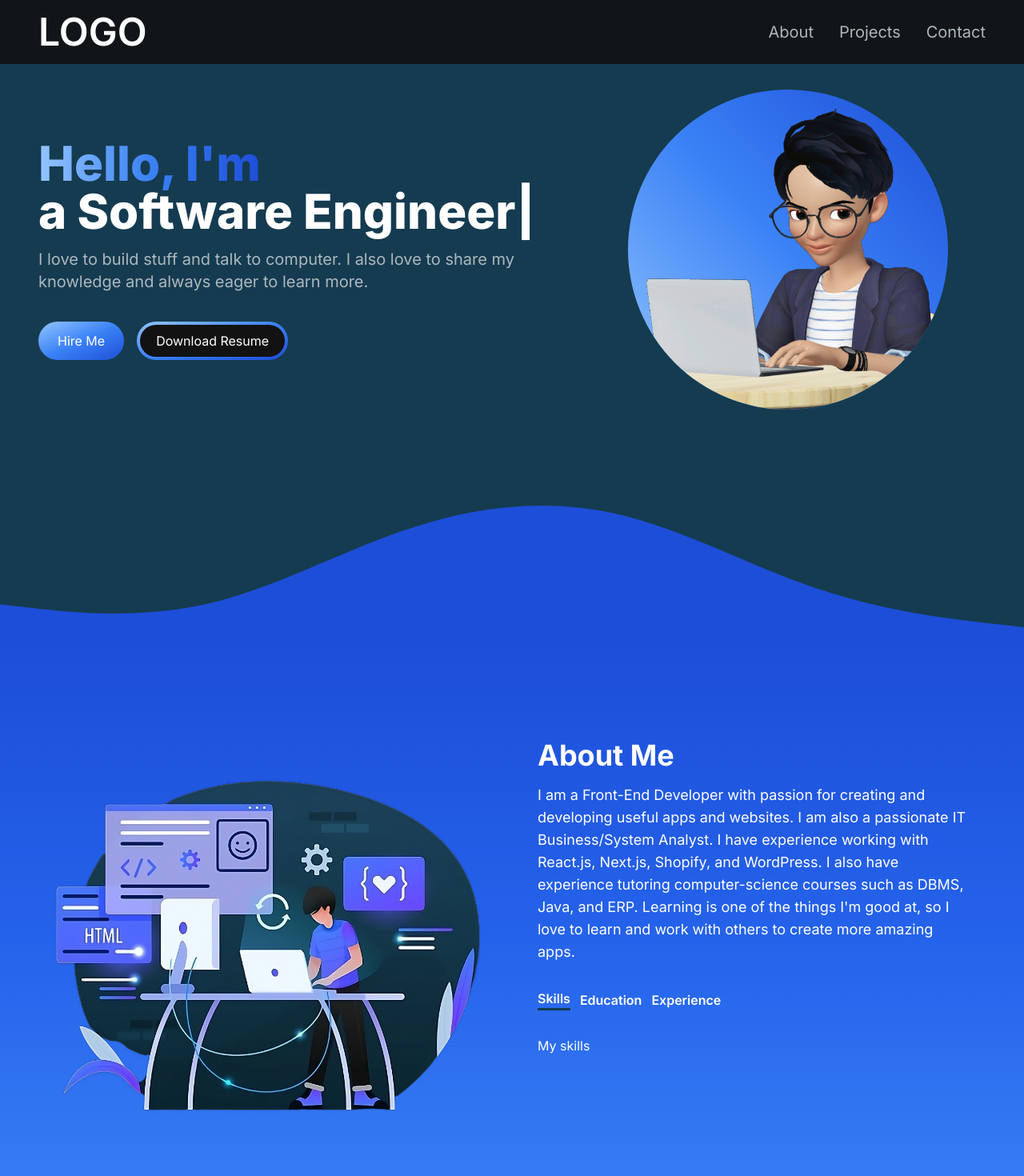
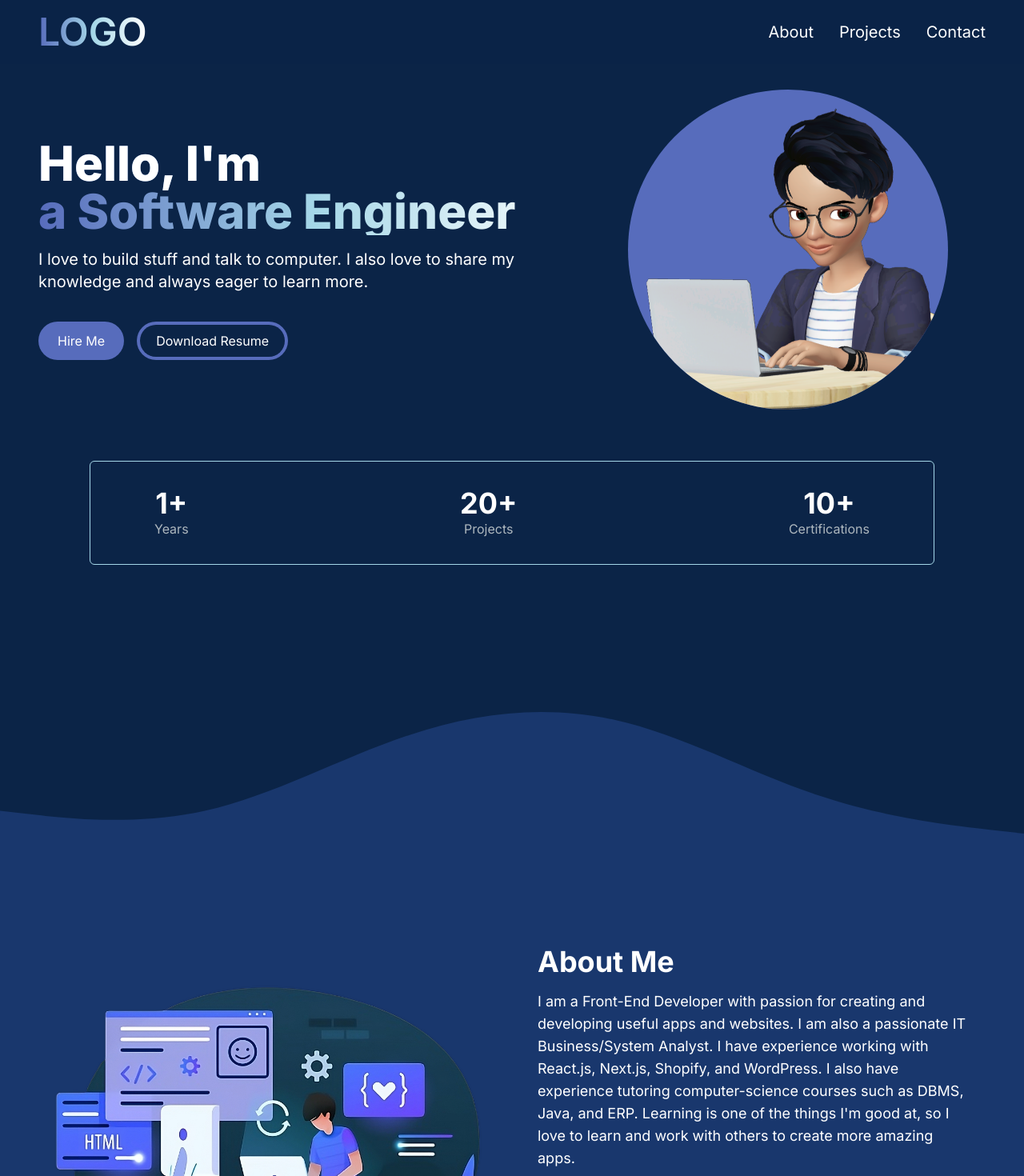
Before and after one commit to khalishmulyadi/nextjs-portfolio, a Next.js app: page / in a window 1280 px wide. Shown: the top 1470 px of the page at 80% size. Built offline with nearby package versions, Linux system fonts and the light colour scheme.

Commit message:
[KH] Finished achievement section and configure color palette

```diff
--- a/src/app/components/AboutSection.jsx
+++ b/src/app/components/AboutSection.jsx
@@ -2,14 +2,20 @@
 import Image from "next/image";
 import React, { useTransition, useState } from "react";
 import TabButton from "./TabButton";
-
 
 const TAB_DATA = [
   {
     title: "Skills",
     id: "skills",
     content: (
-            <p>My skills</p>
+      <ul className="list-disc pl-2">
+        <li>HTML, CSS, JS</li>
+        <li>React.js,Next.js</li>
+        <li>MySQL, Oracle</li>
+        <li>Tailwind.css, Bootstrap</li>
+        <li>Shopify, WordPress</li>
+        <li>System Analysis and Design</li>
+      </ul>
     ),
   },
 
@@ -17,18 +23,50 @@ const TAB_DATA = [
     title: "Education",
     id: "education",
     content: (
-            <p>My education</p>
+      <ul className="list-disc pl-2">
+        <li className="mb-4">
+          <strong>Gunadarma University | 2018 - 2023</strong>
+          <p>Bachelor&apos;s of Computer Science</p>
+          <p>GPA: 375/4.00</p>
+        </li>
+        <li className="mb-4">
+          <strong>SMAN 1 Cigombong | 2015 - 2018</strong>
+          <p>High School Diploma</p>
+          <p>Math and Science</p>
+        </li>
+      </ul>
     ),
   },
 
   {
-        title: "Experience",
-        id: "experience",
+    title: "Certifications",
+    id: "certifications",
     content: (
-            <p>My experience</p>
+      <ul className="list-disc pl-2">
+        <li className="mb-4">
+          <a
+            href="https://www.linkedin.com/in/mochammad-khalish-mulyadi/overlay/1635498020726/single-media-viewer/?profileId=ACoAADHc1gEB3tlr5uyErqMAqort2skyRZ8WDIo"
+            target="_blank"
+            className="underline"
+          >
+            <strong>Front-End JavaScript Wave 2 | Jul 2022 - Present</strong>
+          </a>
+          <p>Binar Academy X Kampus Merdeka</p>
+        </li>
+        <li className="mb-4">
+          <a
+            href="https://www.linkedin.com/in/mochammad-khalish-mulyadi/"
+            target="_blank"
+            className="underline"
+          >
+            <strong>Oracle for Intermediate | Feb 2021 - Present</strong>
+          </a>
+          <p>LePKom Gunadarma University</p>
+        </li>
+      </ul>
     ),
   },
-]
+];
 
 const AboutSection = () => {
   const [tab, setTab] = useState("skills");
@@ -61,7 +99,7 @@ const AboutSection = () => {
             I&apos;m good at, so I love to learn and work with others to create
             more amazing apps.
           </p>
-          <div className="flex flex-row justify-start mt-8">
+          <div className="flex flex-row justify-start gap-4 mt-8">
             <TabButton
               selectTab={() => handleTabChange("skills")}
               active={tab === "skills"}
@@ -73,12 +111,14 @@ const AboutSection = () => {
               buttonTitle={"Education"}
             />
             <TabButton
-              selectTab={() => handleTabChange("experience")}
-              active={tab === "experience"}
-              buttonTitle={"Experience"}
+              selectTab={() => handleTabChange("certifications")}
+              active={tab === "certifications"}
+              buttonTitle={"Certifications"}
             />
           </div>
-          <div className="mt-8">{TAB_DATA.find((t) => t.id === tab).content}</div>
+          <div className="mt-8">
+            {TAB_DATA.find((t) => t.id === tab).content}
+          </div>
         </div>
       </div>
     </section>
--- /dev/null
+++ b/src/app/components/AchievementsSection.jsx
@@ -0,0 +1,40 @@
+import React from "react";
+
+const achievementsList = [
+  {
+    metric: "Years",
+    value: "1+",
+  },
+  {
+    metric: "Projects",
+    value: "20+",
+  },
+  {
+    metric: "Certifications",
+    value: "10+",
+  },
+];
+
+const AchievementsSection = () => {
+  return (
+    <div className="py-8 px-4 xl:gap-16 sm:py-16 xl:px-16">
+      <div className="sm:border-tertiary sm:border rounded-md py-8 px-16 flex flex-col sm:flex-row items-center justify-between">
+        {achievementsList.map((achievement, index) => {
+          return (
+            <div
+              key={index}
+              className="flex flex-col items-center justify-center mx-4"
+            >
+              <h2 className="text-white text-4xl font-bold">
+                {achievement.value}
+              </h2>
+              <p className="text-[#ADB7BE] text-base">{achievement.metric}</p>
+            </div>
+          );
+        })}
+      </div>
+    </div>
+  );
+};
+
+export default AchievementsSection;
--- a/src/app/components/HeroSection.jsx
+++ b/src/app/components/HeroSection.jsx
@@ -2,14 +2,15 @@
 import React from "react";
 import Image from "next/image";
 import { TypeAnimation } from "react-type-animation";
+import Link from "next/link";
 
 const HeroSection = () => {
   return (
     <section>
       <div className="grid grid-cols-1 sm:grid-cols-12">
         <div className="col-span-7 place-self-center text-center sm:text-left">
-          <h1 className="text-white mb-4 text-4xl sm:text-5xl lg:text-6xl font-extrabold">
-            <span className="text-transparent bg-clip-text bg-gradient-to-r from-blue-300 via-blue-500 to-blue-700">
+          <h1 className="text-transparent bg-clip-text bg-gradient-to-r from-secondary via-tertiary to-white text-4xl sm:text-5xl lg:text-6xl font-extrabold">
+            <span className="text-white">
               Hello, I&apos;m{""}{" "}
             </span>
             <br></br>
@@ -31,23 +32,27 @@ const HeroSection = () => {
               repeat={Infinity}
             />
           </h1>
-          <p className="text-[#ADB7BE] text-base sm:text-lg mb-6 lg:text-xl">
+          <p className="text-white text-base sm:text-lg mb-6 mt-4 lg:text-xl">
             I love to build stuff and talk to computer.
             I also love to share my knowledge and always eager to learn more.
           </p>
           <div>
-            <button className="px-6 py-3 w-full sm:w-fit rounded-full mr-4 bg-gradient-to-br from-blue-300 via-blue-500 to-blue-700 hover:opacity-80 text-white">
-              Hire Me
-            </button>
-            <button className="px-1 py-1 w-full sm:w-fit rounded-full bg-gradient-to-br from-blue-300 via-blue-500 to-blue-700 hover:bg-slate-800 text-white mt-3">
-              <span className="block bg-[#121212] hover:bg-slate-800 rounded-full px-5 py-2">
-                Download Resume
-              </span>
-            </button>
+            <Link href="mailto:khalishmulyadi21@gmail.com">
+              <button className="px-6 py-3 w-full sm:w-fit rounded-full mr-4 bg-secondary hover:opacity-80 text-white">
+                Hire Me
+              </button>
+            </Link>
+            <Link href="https://drive.google.com/uc?export=download&id=1-J0NJMWufpL8-AnvEkwyWu9i0Io5O7eE">
+              <button className="px-1 py-1 w-full sm:w-fit rounded-full bg-secondary hover:opacity-80 text-white mt-3">
+                <span className="block bg-mainBg rounded-full px-5 py-2">
+                  Download Resume
+                </span>
+              </button>
+            </Link>
           </div>
         </div>
         <div className="col-span-5 place-self-center mt-4 lg:mt-0">
-          <div className="rounded-full bg-gradient-to-tr from-blue-300 via-blue-500 to-blue-700 w-[250px] h-[250px] lg:w-[400px] lg:h-[400px] relative">
+          <div className="rounded-full bg-secondary w-[250px] h-[250px] lg:w-[400px] lg:h-[400px] relative">
             <Image
               src="/images/dev-profile-zep-2.png"
               className="absolute transform -translate-x-1/2 -translate-y-1/2 top-1/2 left-1/2 rounded-full"
--- a/src/app/components/NavLink.jsx
+++ b/src/app/components/NavLink.jsx
@@ -4,7 +4,7 @@ const NavLink = ({ href, title }) => {
   return (
     <Link
       href={href}
-      className="block py-2 pl-3 text-[#ADB7BE] sm:text-xl rounded md:p-0 hover:text-white"
+      className="block py-2 pl-3 text-white sm:text-xl rounded md:p-0 hover:text-tertiary"
     >
       {title}
     </Link>
--- a/src/app/components/Navbar.jsx
+++ b/src/app/components/Navbar.jsx
@@ -24,21 +24,21 @@ const Navbar = () => {
   const [navbarOpen, setNavbarOpen] = useState(false);
 
   return (
-    <nav className="fixed top-0 left-0 right-0 z-10 bg-[#121212] bg-opacity-90 backdrop-blur-sm">
+    <nav className="fixed top-0 left-0 right-0 z-10 bg-mainBg bg-opacity-90 backdrop-blur-sm">
       <div className="flex flex-wrap items-center justify-between mx-auto py-4 px-12">
         <Link
           href={"/"}
-          className="text-2xl md:text-5xl text-white font-semibold"
+          className="text-2xl md:text-5xl font-semibold text-transparent bg-clip-text bg-gradient-to-r from-secondary via-tertiary to-white"
         >
           LOGO
         </Link>
         <div className="mobile-menu block md:hidden">
           {!navbarOpen ? (
-            <button onClick={() => setNavbarOpen(true)} className="flex items-center px-3 py-2 border rounded border-slate-200 text-slate-200 hover:text-white hover:border-white">
+            <button onClick={() => setNavbarOpen(true)} className="flex items-center px-3 py-2 border rounded border-secondary text-secondary hover:text-white hover:border-white">
               <Bars3Icon className="h-5 w-5" />
             </button>
           ) : (
-            <button onClick={() => setNavbarOpen(false)} className="flex items-center px-3 py-2 border rounded border-slate-200 text-slate-200 hover:text-white hover:border-white">
+            <button onClick={() => setNavbarOpen(false)} className="flex items-center px-3 py-2 border rounded border-secondary text-secondary hover:text-white hover:border-white">
               <XMarkIcon className="h-5 w-5" />
             </button>
           )}
--- a/src/app/components/TabButton.jsx
+++ b/src/app/components/TabButton.jsx
@@ -2,7 +2,7 @@ import React from "react";
 
 const TabButton = ({ active, selectTab, buttonTitle }) => {
   const buttonClasses = active
-    ? "text-white border-b-[3px] border-[#153b50]"
+    ? "text-white border-b-[3px] border-tertiary"
     : "text-white";
 
   return (
--- a/src/app/page.js
+++ b/src/app/page.js
@@ -5,25 +5,28 @@ import AboutSection from "./components/AboutSection";
 import ProjectsSection from "./components/ProjectsSection";
 import EmailSection from "./components/EmailSection";
 import Footer from "./components/Footer";
+import AchievementsSection from "./components/AchievementsSection";
+
 
 
 
 export default function Home() {
   return (
-    <main className="flex min-h-screen flex-col bg-[#153b50]">
+    <main className="flex min-h-screen flex-col bg-mainBg">
       <Navbar />
       <div class="contianer mt-24 mx-auto px-12 py-4">
         <HeroSection />
+        <AchievementsSection />
       </div>
 
       <svg xmlns="http://www.w3.org/2000/svg" viewBox="0 0 1440 320">
         <path
-          fill="#1d4ed8"
+          fill="#19376D"
           fill-opacity="1"
           d="M0,256L48,261.3C96,267,192,277,288,256C384,235,480,181,576,149.3C672,117,768,107,864,128C960,149,1056,203,1152,234.7C1248,267,1344,277,1392,282.7L1440,288L1440,320L1392,320C1344,320,1248,320,1152,320C1056,320,960,320,864,320C768,320,672,320,576,320C480,320,384,320,288,320C192,320,96,320,48,320L0,320Z"
         ></path>
       </svg>
-      <div id="about" class="contianer px-12 py-4 bg-gradient-to-t from-blue-500 via-blue-600 to-blue-700">
+      <div id="about" class="contianer px-12 py-4 bg-primary">
         <AboutSection />
       </div>
       <div  id="projects" class="contianer px-12 py-4">
--- a/tailwind.config.js
+++ b/tailwind.config.js
@@ -1,4 +1,5 @@
 /** @type {import('tailwindcss').Config} */
+const colors = require("tailwindcss/colors");
 module.exports = {
   content: [
     './src/pages/**/*.{js,ts,jsx,tsx,mdx}',
@@ -13,6 +14,13 @@ module.exports = {
           'conic-gradient(from 180deg at 50% 50%, var(--tw-gradient-stops))',
       },
     },
+    colors: {
+      ...colors,
+      mainBg: "#0B2447",
+      primary: "#19376D",
+      secondary: "#576CBC",
+      tertiary: "#A5D7E8"
+    }
   },
   plugins: [],
 }
```
Lines whose indentation alone changed are shown as unchanged.
